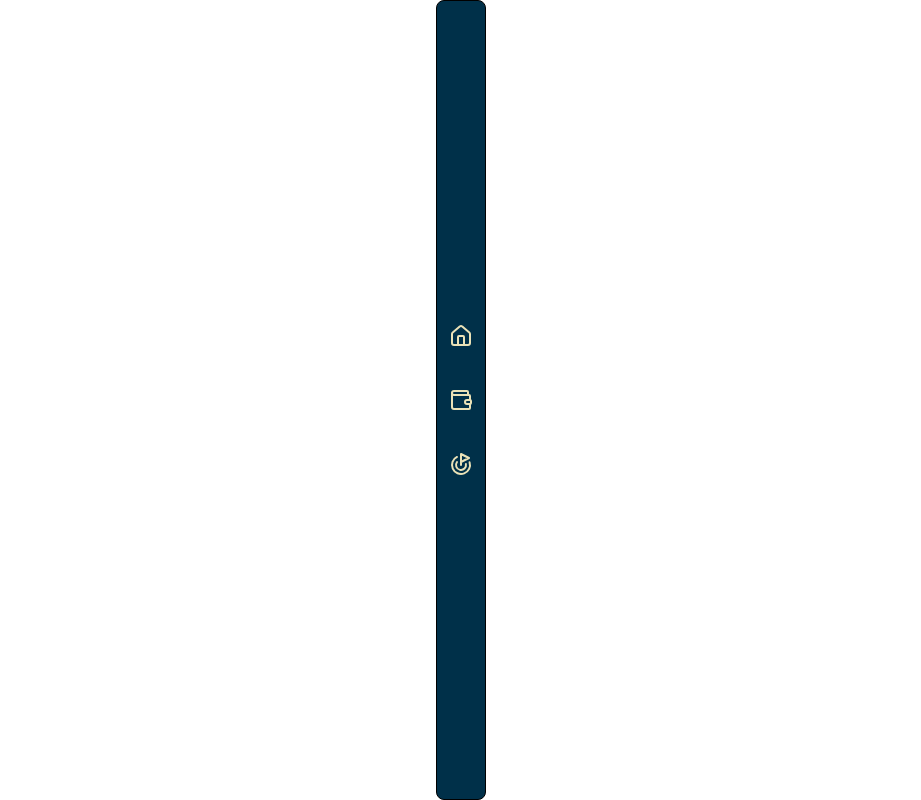
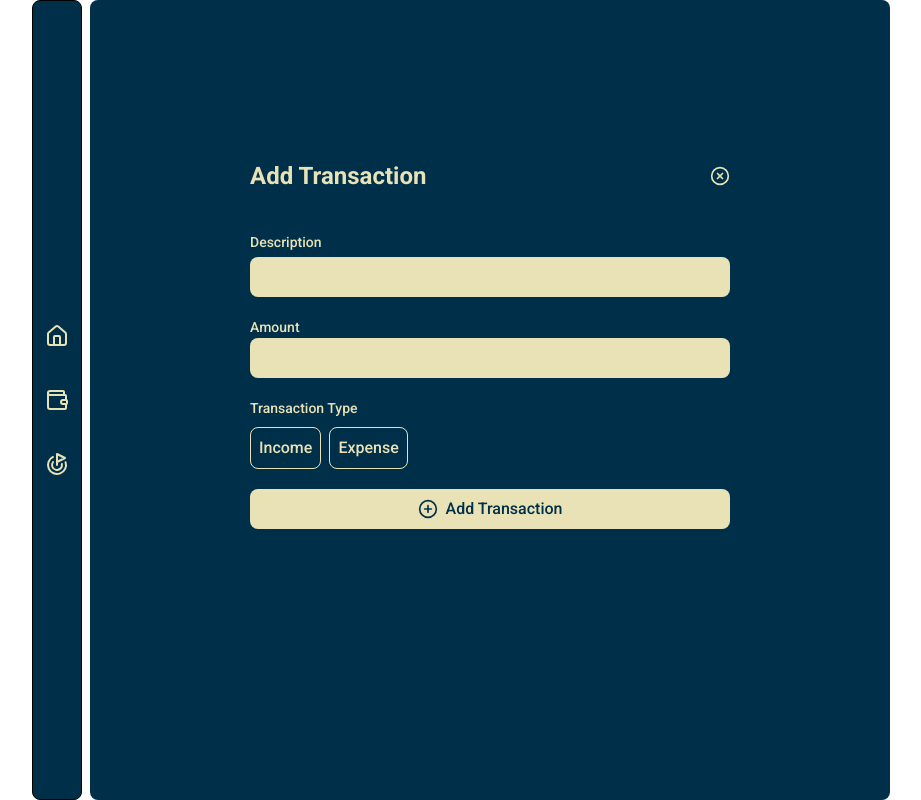
Before and after one commit to Zer0-Gravity/mini-react-project, a React (Vite) app in the folder finance-tracker/: page /transaction-window in a window 1280 px wide. Before the commit this address had no page. Shown: the whole page, without its empty margins (179-1100 px from the left). Built offline with nearby package versions, Linux system fonts and the light colour scheme.

Commit message:
Feat: Add transaction page for income and expense type

```diff
--- a/finance-tracker/src/App.tsx
+++ b/finance-tracker/src/App.tsx
@@ -3,6 +3,7 @@ import Home from "./Pages/Home";
 import Navbar from "./Component/Navbar";
 import History from "./Pages/History";
 import Goal from "./Pages/Goal";
+import TransactionWindow from "./Component/TransactionWIndow";
 
 function App() {
     return (
@@ -14,6 +15,10 @@ function App() {
                         <Route path="/" element={<Home />} />
                         <Route path="/transaction" element={<History />} />
                         <Route path="/goal" element={<Goal />} />
+                        <Route
+                            path="/transaction-window"
+                            element={<TransactionWindow />}
+                        />
                     </Routes>
                 </section>
             </main>
--- /dev/null
+++ b/finance-tracker/src/Component/TransactionWindow.tsx
@@ -0,0 +1,87 @@
+import { CirclePlus, CircleX } from "lucide-react";
+import { useNavigate } from "react-router";
+
+function TransactionWindow() {
+    const navigate = useNavigate();
+
+    //Navigate to previous page
+    const previousPage = () => {
+        navigate(-1);
+    };
+
+    return (
+        <main className="w-200 h-200 bg-primary rounded-lg p-40">
+            <section className="flex justify-between mb-10">
+                <h1 className="text-2xl font-bold text-secondary">
+                    Add Transaction
+                </h1>
+                <button onClick={previousPage}>
+                    <CircleX className="text-secondary" size={20} />
+                </button>
+            </section>
+
+            <section className="flex flex-col gap-5">
+                {/* Transaction description */}
+                <div className="space-y-1">
+                    <h1 className="text-[14px] font-medium text-secondary">
+                        Description
+                    </h1>
+                    <input
+                        type="text"
+                        className="p-2 bg-secondary rounded-lg w-full outline-none"
+                    />
+                </div>
+
+                {/* Transaction Amount */}
+                <div>
+                    <h1 className="text-[14px] font-medium text-secondary">
+                        Amount
+                    </h1>
+                    <input
+                        type="number"
+                        className="p-2 bg-secondary rounded-lg w-full outline-none"
+                    />
+                </div>
+
+                {/* Transaction Type */}
+                <div className="space-y-2">
+                    <h1 className="text-[14px] font-medium text-secondary">
+                        Transaction Type
+                    </h1>
+                    <div className="flex gap-2">
+                        <TransactionType value={"income"} text={"Income"} />
+                        <TransactionType value={"expense"} text={"Expense"} />
+                    </div>
+                </div>
+
+                <button className="bg-secondary p-2 rounded-lg font-medium text-primary items-center flex  justify-center gap-2">
+                    <CirclePlus size={20} />
+                    Add Transaction
+                </button>
+            </section>
+        </main>
+    );
+}
+
+interface TransactionOption {
+    value: string;
+    text: string;
+}
+
+function TransactionType({ value, text }: TransactionOption) {
+    return (
+        <label className="border border-secondary p-2 rounded-lg has-checked:bg-secondary">
+            <input
+                type="radio"
+                value={value}
+                name="transaction-type"
+                className="peer hidden"
+            />
+            <span className="text-secondary font-medium peer-checked:text-primary">
+                {text}
+            </span>
+        </label>
+    );
+}
+
+export default TransactionWindow;
```
